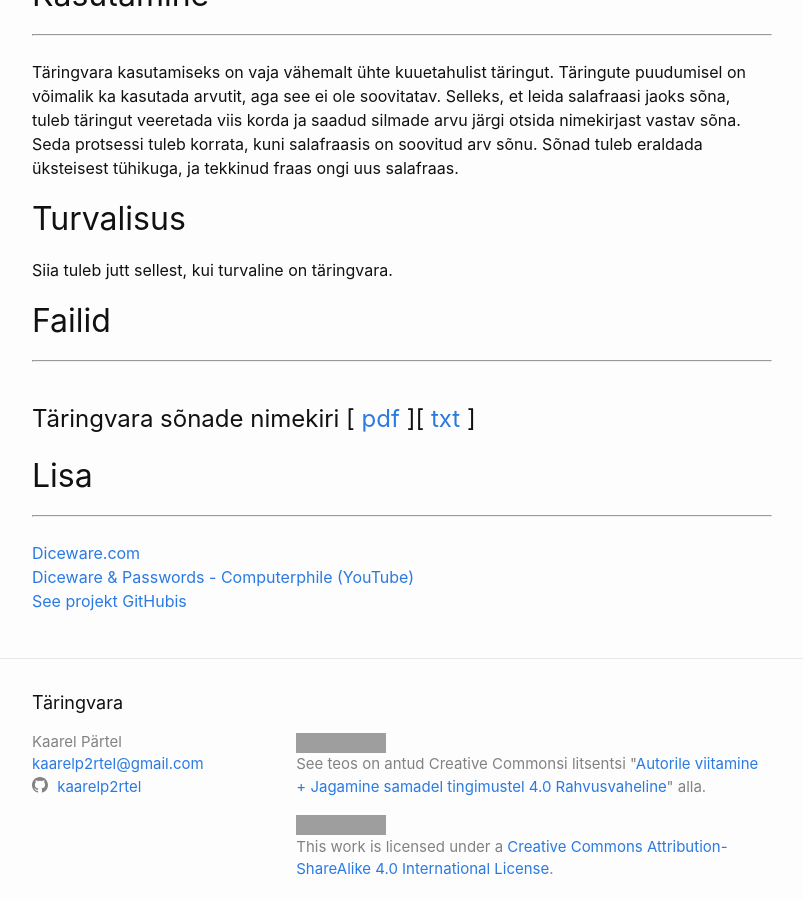
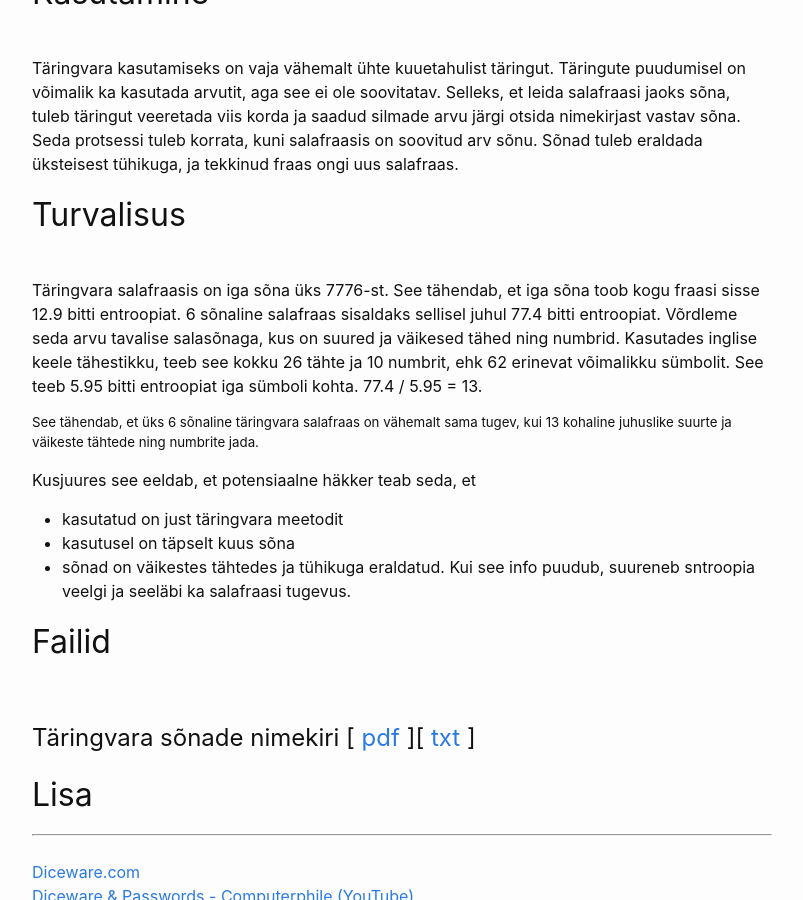
Before and after one commit to KaarelP2rtel/taringvara, a Jekyll site: the page built from docs/index.md, in a window 1280 px wide and 900 px high, scrolled down 336 px. Shown: the whole window, without its empty margins (238-1041 px from the left). Built offline with Jekyll 4.4.1, drawn with Linux system fonts in a browser that asks for light colours; grey boxes are pictures that could not be loaded.

Commit message:
Added security paragraph

```diff
--- a/docs/index.md
+++ b/docs/index.md
@@ -3,19 +3,27 @@ layout: home
 ---
 <br/>
 # Mis on Täringvara?
----
 <br/>
 Täringvara on meetod, mis kasutab täringuid, et luua meeldejääv ja turvaline salafraas. Täringvara salafraaside loomiseks kasutatakse spetsiaalset nimekirja, mis koosneb 7776-st eestikeelsest sõnast
 
 # Kasutamine
----
 <br/>
 Täringvara kasutamiseks on vaja vähemalt ühte kuuetahulist täringut. Täringute puudumisel on võimalik ka kasutada arvutit, aga see ei ole soovitatav. Selleks, et leida salafraasi jaoks sõna, tuleb täringut veeretada viis korda ja saadud silmade arvu järgi otsida nimekirjast vastav sõna. Seda protsessi tuleb korrata, kuni salafraasis on soovitud arv sõnu. Sõnad tuleb eraldada üksteisest tühikuga, ja tekkinud fraas ongi uus salafraas.
 
 # Turvalisus
-Siia tuleb jutt sellest, kui turvaline on täringvara.
+<br/>
+Täringvara salafraasis on iga sõna üks 7776-st. See tähendab, et iga sõna toob kogu fraasi sisse 12.9 bitti entroopiat. 6 sõnaline salafraas sisaldaks sellisel juhul 77.4 bitti entroopiat. Võrdleme seda arvu tavalise salasõnaga, kus on suured ja väikesed tähed ning numbrid. Kasutades inglise keele tähestikku, teeb see kokku 26 tähte ja 10 numbrit, ehk 62 erinevat võimalikku sümbolit. See teeb 5.95 bitti entroopiat iga sümboli kohta. 77.4 / 5.95 = 13.
+
+##### See tähendab, et üks 6 sõnaline täringvara salafraas on vähemalt sama tugev, kui 13 kohaline juhuslike suurte ja väikeste tähtede ning numbrite jada.
+Kusjuures see eeldab, et potensiaalne häkker teab seda, et
++ kasutatud on just täringvara meetodit
++ kasutusel on täpselt kuus sõna
++ sõnad on väikestes tähtedes ja tühikuga eraldatud.
+Kui see info puudub, suureneb sntroopia veelgi ja seeläbi ka salafraasi tugevus.
+
+
+
 # Failid
----
 <br/>
 ## Täringvara sõnade nimekiri [ [pdf](files/Taringvara.pdf) ][ [txt](files/taringvara.txt) ]
 
```
